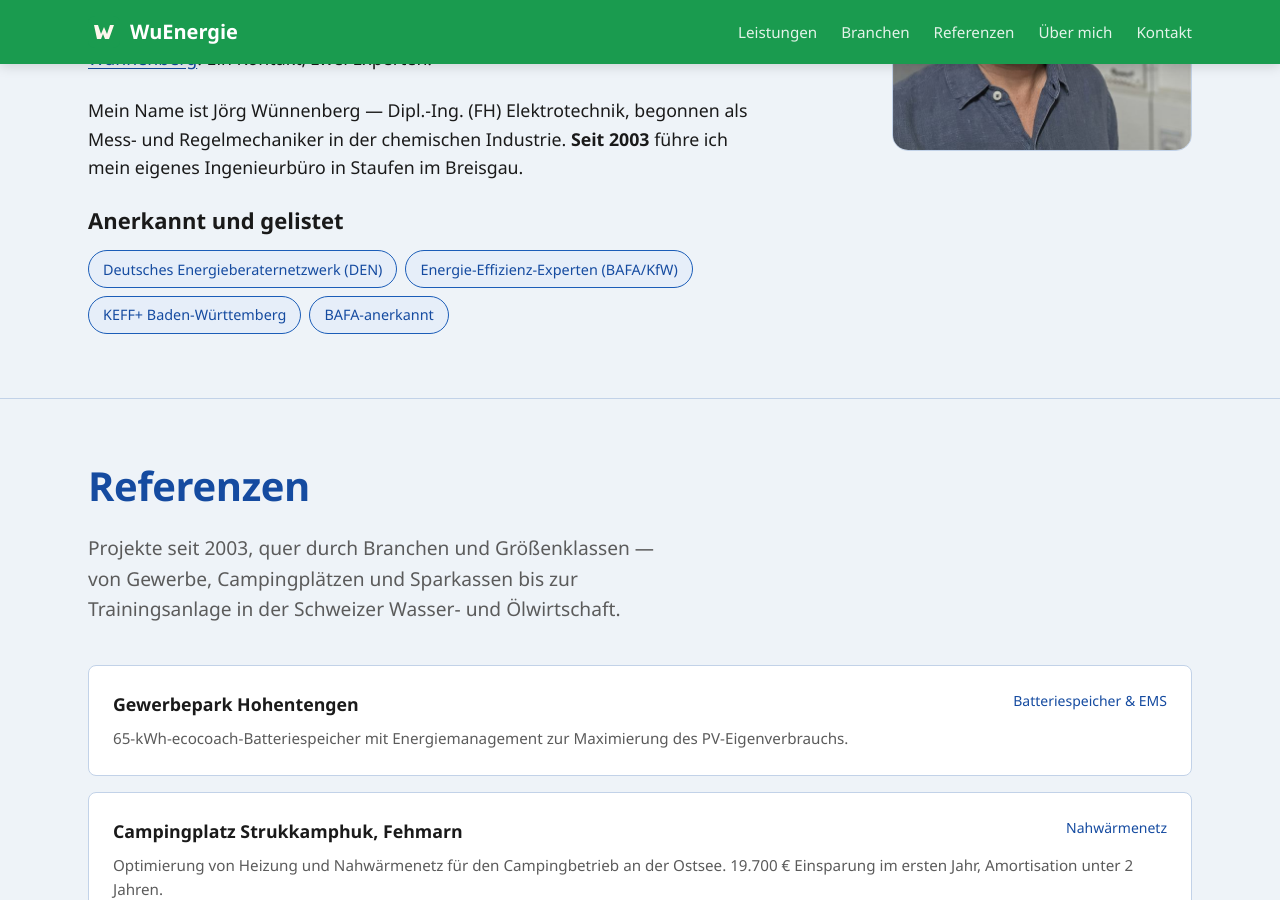
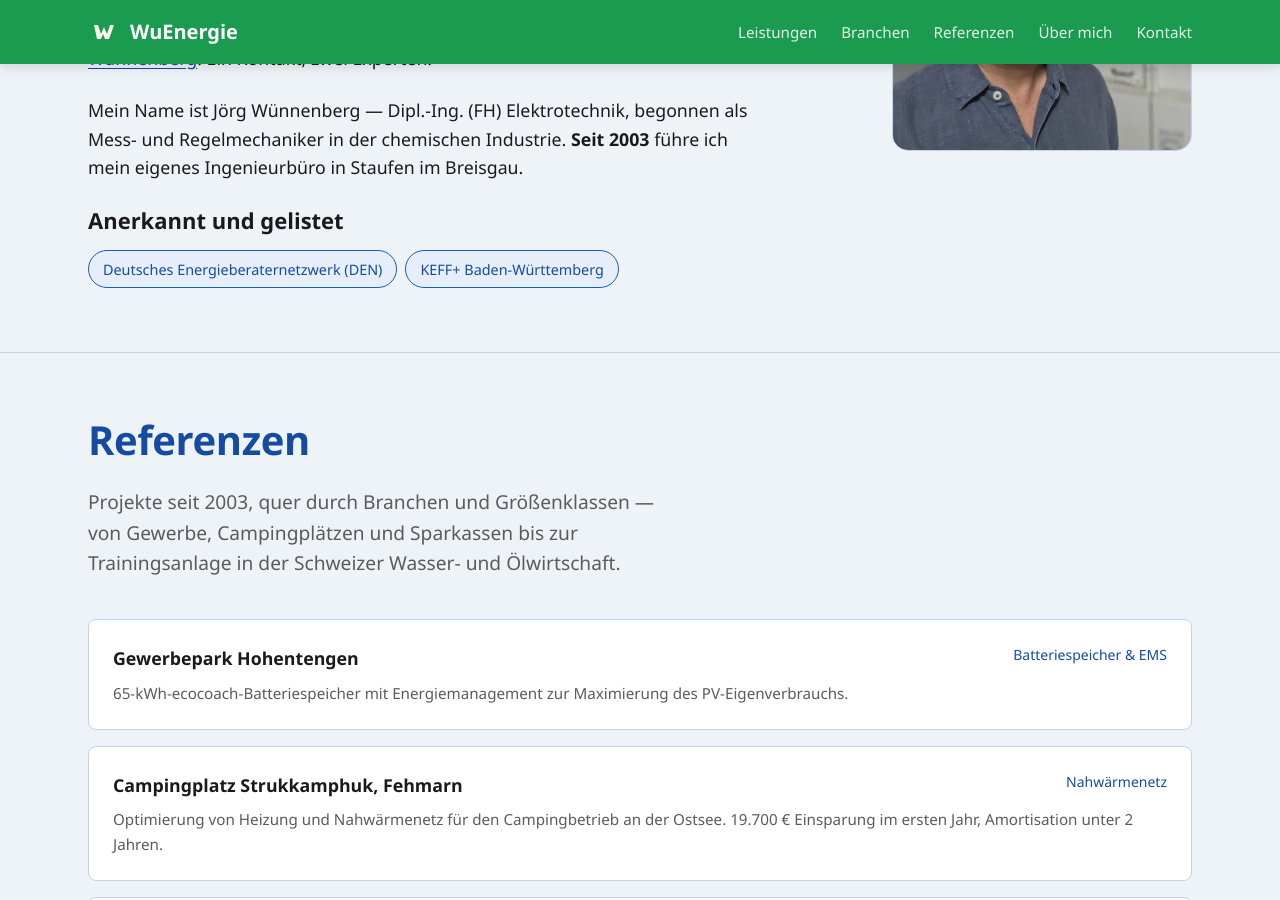
Before and after one commit to wuenergie/wuenergie-site, a Jekyll site: the page built from index.md, in a window 1280 px wide and 900 px high, scrolled down 2125 px. Built offline with Jekyll 4.4.1, drawn with Linux system fonts in a browser that asks for light colours.

Commit message:
Qualifikationen: Nur noch DEN und KEFF+ — BAFA/KfW und BAFA-anerkannt entfernt
Co-Authored-By: Claude Sonnet 4.6 <noreply@anthropic.com>

```diff
--- a/_data/site.yml
+++ b/_data/site.yml
@@ -54,12 +54,8 @@ leistungen:
 qualifikationen:
   - name: Deutsches Energieberaternetzwerk (DEN)
     url: https://www.deutsches-energieberaternetzwerk.de/
-  - name: Energie-Effizienz-Experten (BAFA/KfW)
-    url: https://www.energie-effizienz-experten.de/
   - name: KEFF+ Baden-Württemberg
     url: https://keffplus-bw.de/
-  - name: BAFA-anerkannt
-    url: https://www.bafa.de/
 
 partner_marke:
   name: Ingenieurbüro Jörg Wünnenberg
```
